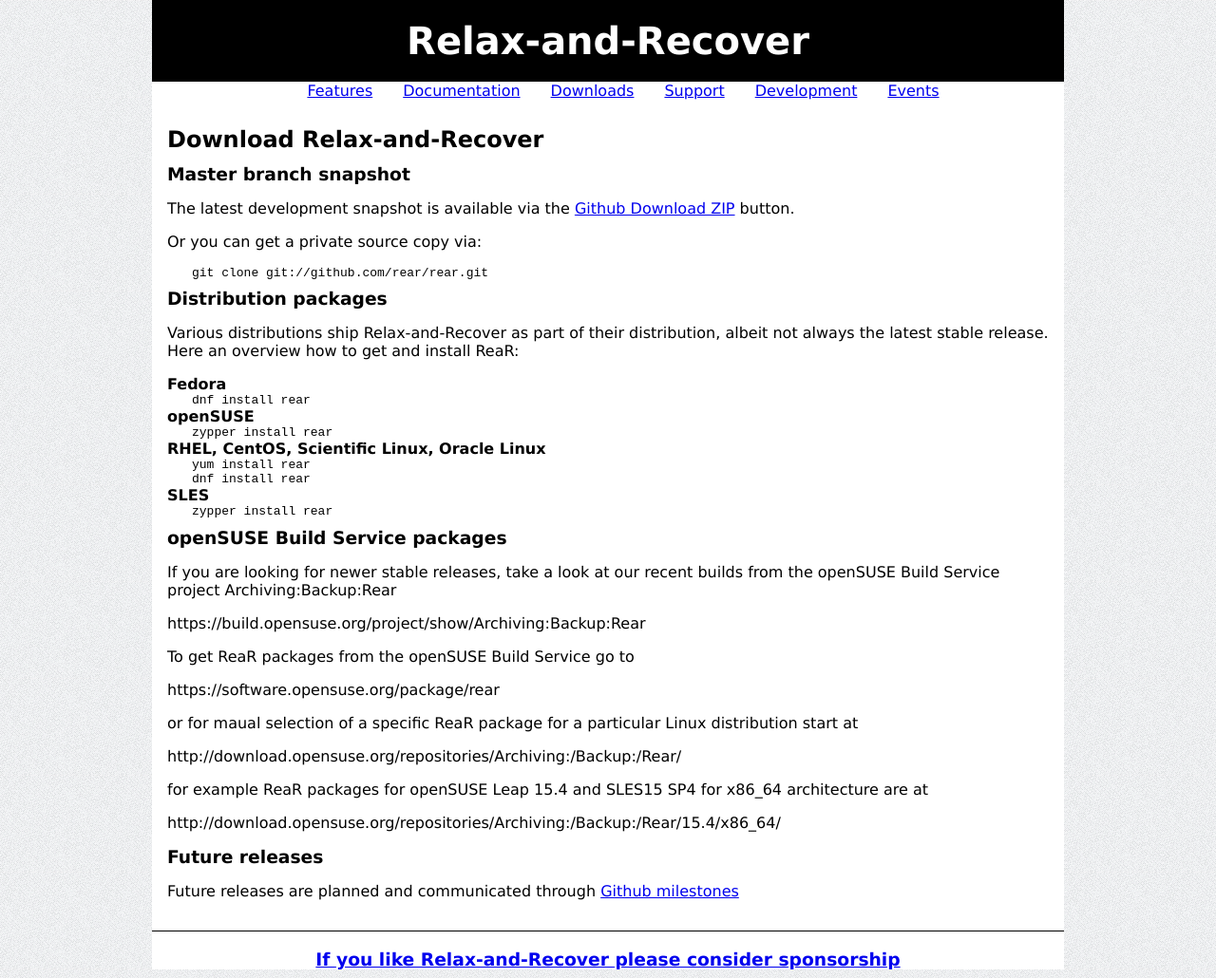
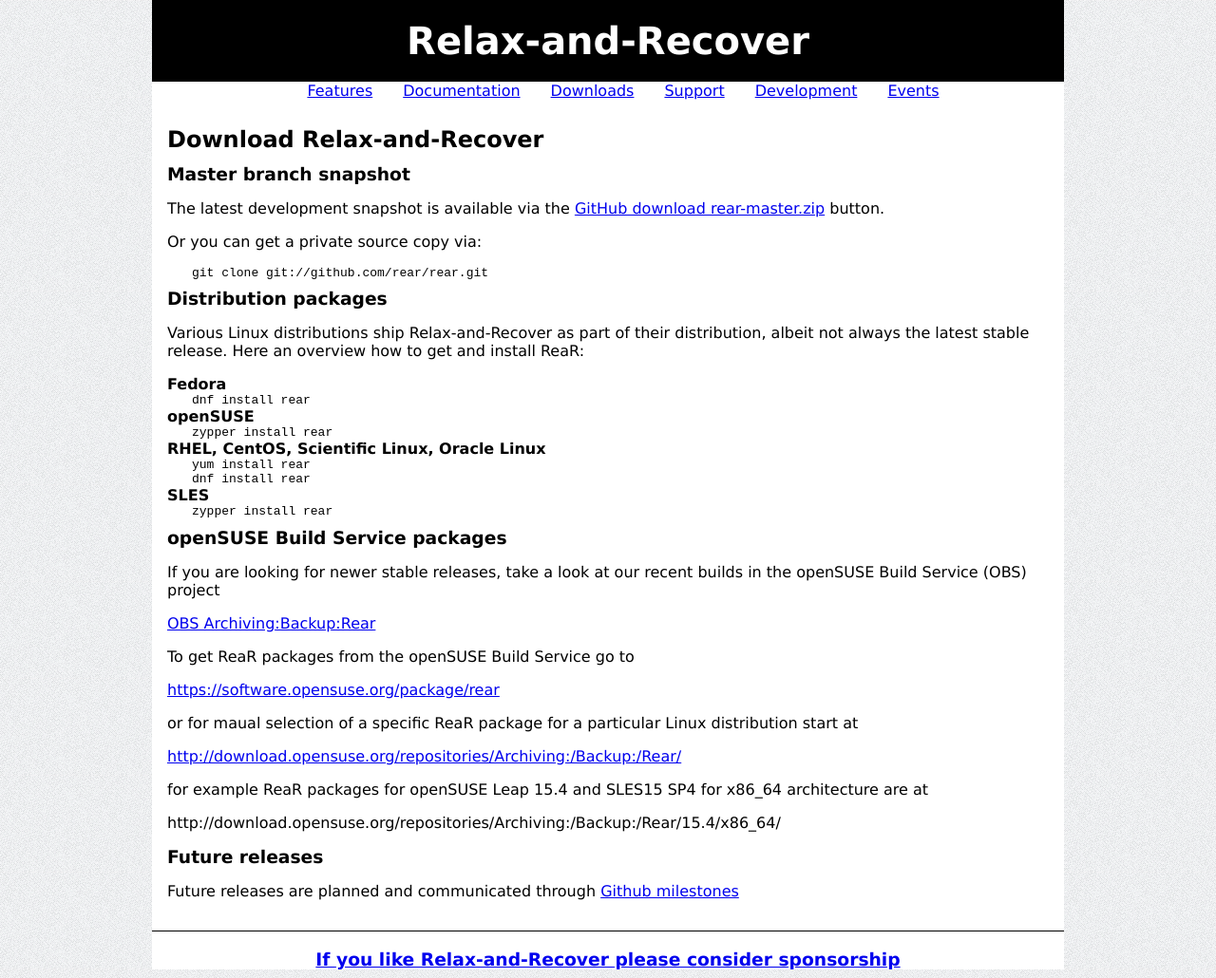
Before and after one commit to rear/rear.github.com, a Jekyll site: the page built from download/index.md, in a window 1280 px wide. Shown: the whole page at 95% size. Built offline with Jekyll 4.4.1, drawn with Linux system fonts in a browser that asks for light colours; comment, search, counter and statistics services are not loaded.

Commit message:
Update index.md
Use specific syntax [link text](URL) to get links in
https://relax-and-recover.org/download/
where links make sense but keep plain 'http://...' text
where readers should not "blindly cklick and follow" a link.

```diff
--- a/download/index.md
+++ b/download/index.md
@@ -6,7 +6,7 @@
 ## Download Relax-and-Recover
 
 ### Master branch snapshot
-The latest development snapshot is available via the [Github Download ZIP](https://github.com/rear/rear/archive/master.zip) button.
+The latest development snapshot is available via the [GitHub download rear-master.zip](https://github.com/rear/rear/archive/master.zip) button.
 
 Or you can get a private source copy via:
 
@@ -14,7 +14,7 @@
 
 
 ### Distribution packages
-Various distributions ship Relax-and-Recover as part of their distribution,
+Various Linux distributions ship Relax-and-Recover as part of their distribution,
 albeit not always the latest stable release. Here an overview how to get and install ReaR:
 
 #### Fedora
@@ -36,17 +36,17 @@
 
 ### openSUSE Build Service packages
 If you are looking for newer stable releases, take a look at our recent builds
-from the openSUSE Build Service project Archiving:Backup:Rear
+in the openSUSE Build Service (OBS) project
 
-https://build.opensuse.org/project/show/Archiving:Backup:Rear
+[OBS Archiving:Backup:Rear](https://build.opensuse.org/project/show/Archiving:Backup:Rear)
 
 To get ReaR packages from the openSUSE Build Service go to
 
-https://software.opensuse.org/package/rear
+[https://software.opensuse.org/package/rear](https://software.opensuse.org/package/rear)
 
 or for maual selection of a specific ReaR package for a particular Linux distribution start at
 
-http://download.opensuse.org/repositories/Archiving:/Backup:/Rear/
+[http://download.opensuse.org/repositories/Archiving:/Backup:/Rear/](http://download.opensuse.org/repositories/Archiving:/Backup:/Rear/)
 
 for example ReaR packages for openSUSE Leap 15.4 and SLES15 SP4 for x86_64 architecture are at
 
```
